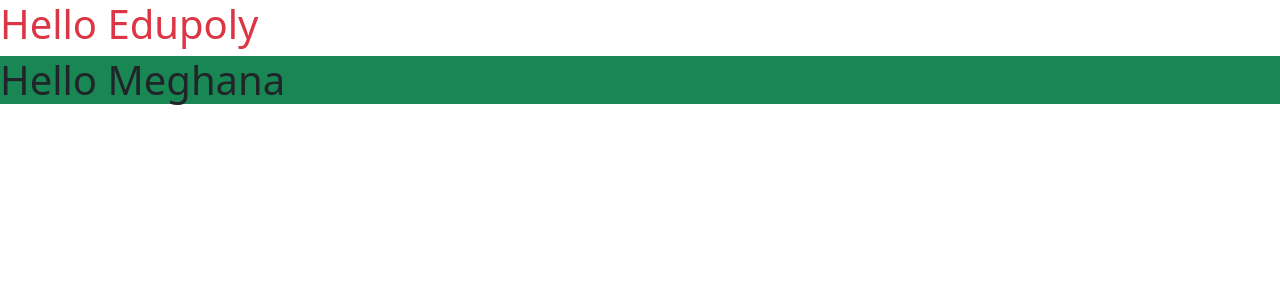
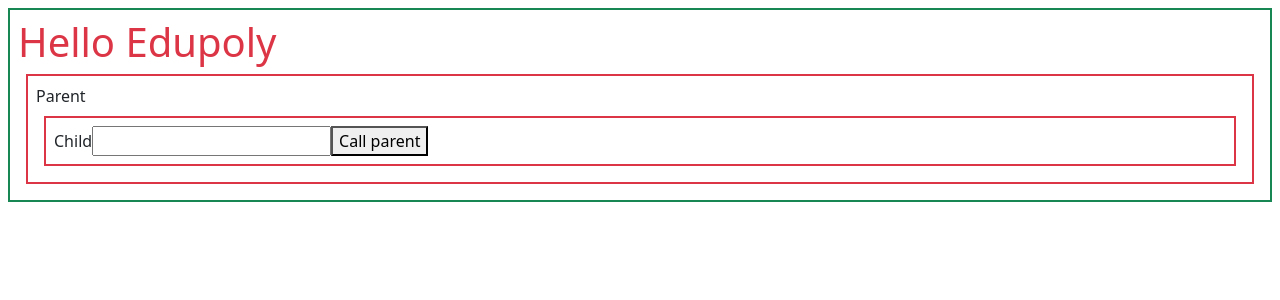
Before and after one commit to edupoly/rb55, a React (Vite) app: page / in a window 1280 px wide. Shown: the top 300 px of the page. Built offline with nearby package versions, Linux system fonts and the light colour scheme.

Commit message:
parent-child-com

```diff
--- a/src/App.jsx
+++ b/src/App.jsx
@@ -1,10 +1,11 @@
 import "./App.css";
+import Parent from "./Parent";
 
 function App() {
   return (
-    <div>
+    <div className="border border-2 border-success p-2 m-2">
       <h1 className="text-danger">Hello Edupoly</h1>
-      <h1 className="bg-success">Hello Meghana</h1>
+      <Parent></Parent>
     </div>
   );
 }
--- /dev/null
+++ b/src/Child.jsx
@@ -0,0 +1,21 @@
+import React from "react";
+
+function Child(props) {
+  console.log(props);
+  var a = 100;
+  return (
+    <div className="border border-2 border-danger p-2 m-2">
+      Child
+      <input type="text" id="d3" />
+      <button
+        onClick={() => {
+          props.abc(document.getElementById("d3").value);
+        }}
+      >
+        Call parent
+      </button>
+    </div>
+  );
+}
+
+export default Child;
--- /dev/null
+++ b/src/Parent.jsx
@@ -0,0 +1,18 @@
+import React from "react";
+import Child from "./Child";
+
+function Parent() {
+  function abc(r) {
+    alert("hi" + r);
+  }
+  return (
+    <div className="border border-2 border-danger p-2 m-2">
+      Parent
+      <Child x={100} abc={abc}>
+        {"Chaitra"}
+      </Child>
+    </div>
+  );
+}
+
+export default Parent;
```
